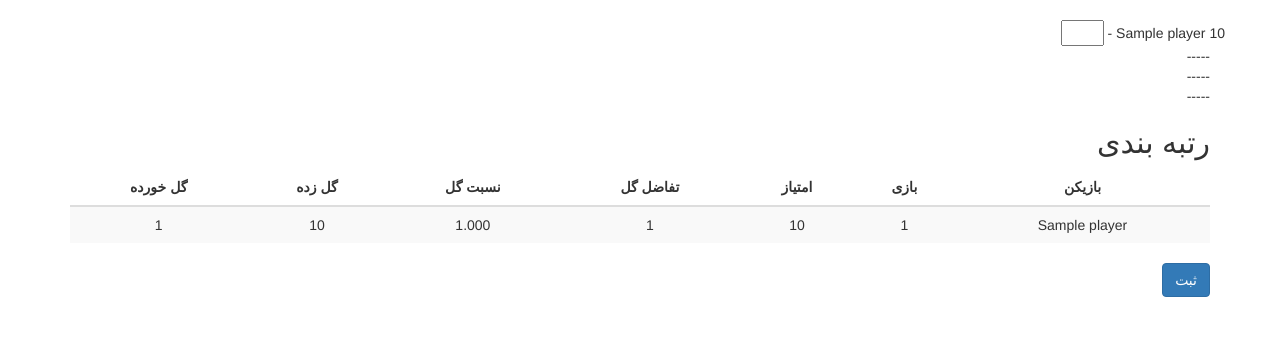
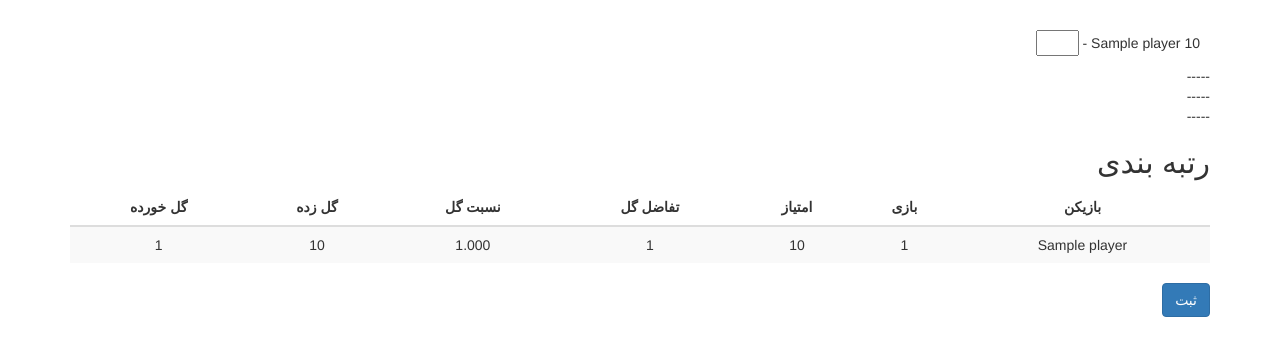
Before and after one commit to Kianoosh76/ttgcup, a Django app: page /fixtures/group/1/ in a window 1280 px wide. Shown: the part 52-408 px from the top of the page. Run offline with Django 3.2, Linux system fonts and the light colour scheme; tables that the repository leaves empty hold one stand-in row (values such as "Sample post"); data that the repository does not hold is empty; some libraries are stand-ins or nearby versions.

Commit message:
khoshgel final

```diff
--- a/fixture/templates/fixture/fixtures.html
+++ b/fixture/templates/fixture/fixtures.html
@@ -12,6 +12,9 @@
     <style>
         th {
             text-align: center;
+        }
+        .fasele{
+            margin:10px;
         }
     </style>
 </head>
@@ -41,7 +44,7 @@
         {% for fixtures in fixture_set %}
             {% csrf_token %}
             {% for fixture in fixtures %}
-                <div class="row">
+                <div class="fasele">
                     {% with player1=fixture.player1 %}
                         {{ player1.player }}
                         {% if player1.score is None %}
```
